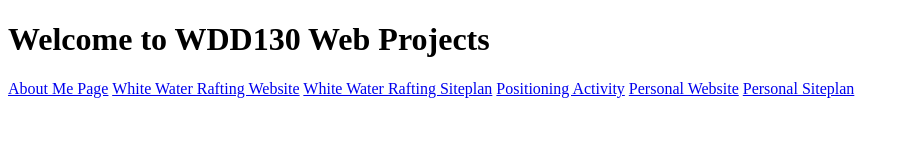
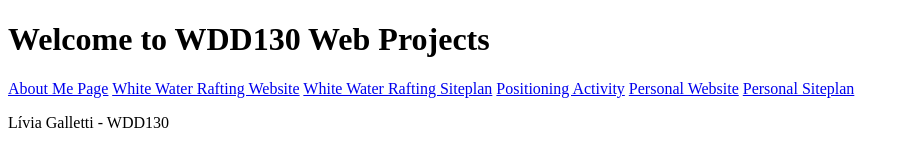
Before and after one commit to liviagalletti/wdd130, a plain HTML site: page index.html in a window 1280 px wide. Shown: the whole page, without its empty margins (0-909 px from the left). Drawn offline with Linux system fonts and the light colour scheme.

Commit message:
added a paragraph

```diff
--- a/index.html
+++ b/index.html
@@ -16,5 +16,6 @@
     <a href="#">Personal Website</a>
     <a href="#">Personal Siteplan</a>
     </nav>
+    <p>Lívia Galletti - WDD130</p>
 </body>
 </html>
```
